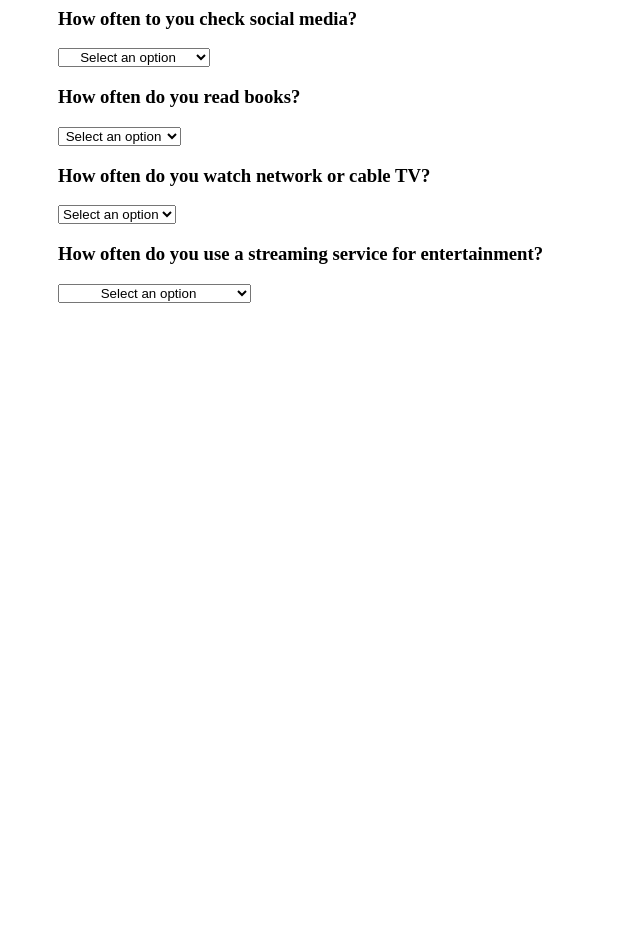
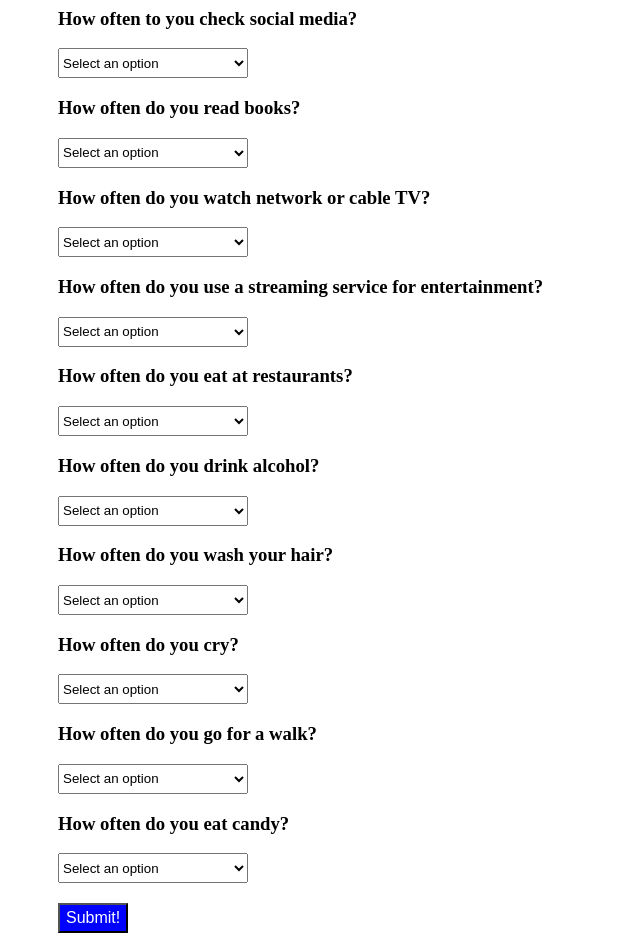
Before and after one commit to paigelieske/Friend-Finder, a website: page app/public/survey.html in a window 1280 px wide. Shown: the part 240-1181 px from the top of the page, without its empty margins (0-640 px from the left). Before the commit the page ends 800 px from the top, so only its background shows below. Drawn offline with Linux system fonts and the light colour scheme.

Commit message:
added size to answers and server.js

```diff
--- a/app/public/style.css
+++ b/app/public/style.css
@@ -18,7 +18,7 @@ p {
     font-size: 20pt;
 }
 
-button {
+#start {
     height: 30px;
     background: blue;
     color: white;
@@ -30,11 +30,21 @@ h2, h3, select {
 }
 
 input {
-    width: 50%;
+    width: 40%;
     height: 25px;
     margin-left: 50px;
 }
 
-#q1, #q2, #q2, #q4 {
-    text-align: center;
+select {
+    width: 15%;
+    height: 30px;
 }
+
+#submit {
+    height: 30px;
+    background: blue;
+    color: white;
+    font-size: 12pt;
+    margin-left: 50px;
+    margin-top: 20px;
+}
--- a/app/public/survey.html
+++ b/app/public/survey.html
@@ -59,10 +59,69 @@
             <option value="2">Once a month</option>
             <option value="1">What does streaming mean?</option>
         </select>
+
+        <h3>How often do you eat at restaurants?</h3>
+        <select name="resaturant" id="q5">
+            <option value="">Select an option</option>
+            <option value="5">Everyday</option>
+            <option value="4">Twice a week</option>
+            <option value="3">Once a week</option>
+            <option value="2">Once a month</option>
+            <option value="1">What is a restaurant?</option>
+        </select>
+
+        <h3>How often do you drink alcohol?</h3>
+        <select name="alcohol" id="q6">
+            <option value="">Select an option</option>
+            <option value="5">Everyday</option>
+            <option value="4">Twice a week</option>
+            <option value="3">Once a week</option>
+            <option value="2">Once a month</option>
+            <option value="1">What is alcohol?</option>
+        </select>
+
+        <h3>How often do you wash your hair?</h3>
+        <select name="hair" id="q7">
+            <option value="">Select an option</option>
+            <option value="5">Everyday</option>
+            <option value="4">Twice a week</option>
+            <option value="3">Once a week</option>
+            <option value="2">Once a month</option>
+            <option value="1">What is shampoo?</option>
+        </select>
+
+        <h3>How often do you cry?</h3>
+        <select name="cry" id="q8">
+            <option value="">Select an option</option>
+            <option value="5">Everyday</option>
+            <option value="4">Twice a week</option>
+            <option value="3">Once a week</option>
+            <option value="2">Once a month</option>
+            <option value="1">What are tears?</option>
+        </select>
+
+        <h3>How often do you go for a walk?</h3>
+        <select name="walk" id="q9">
+            <option value="">Select an option</option>
+            <option value="5">Everyday</option>
+            <option value="4">Twice a week</option>
+            <option value="3">Once a week</option>
+            <option value="2">Once a month</option>
+            <option value="1">What is exercise?</option>
+        </select>
+
+        <h3>How often do you eat candy?</h3>
+        <select name="candy" id="q10">
+            <option value="">Select an option</option>
+            <option value="5">Everyday</option>
+            <option value="4">Twice a week</option>
+            <option value="3">Once a week</option>
+            <option value="2">Once a month</option>
+            <option value="1">What is candy?</option>
+        </select>
     </div>
 
-
-
+    <button id="submit">Submit!</button>
 
 
 </body>
```
Also changed, not shown: app/public/home.html (+1 -1 lines), server.js (+15 -0 lines). Lines whose indentation alone changed are shown as unchanged.
